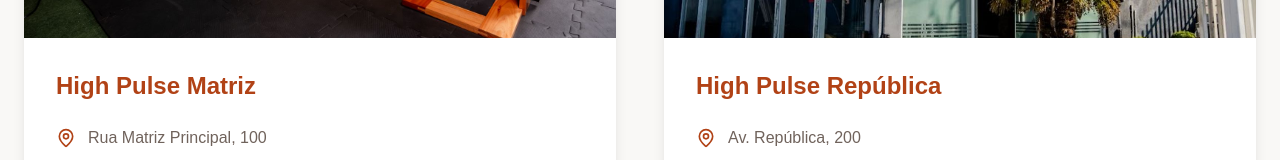
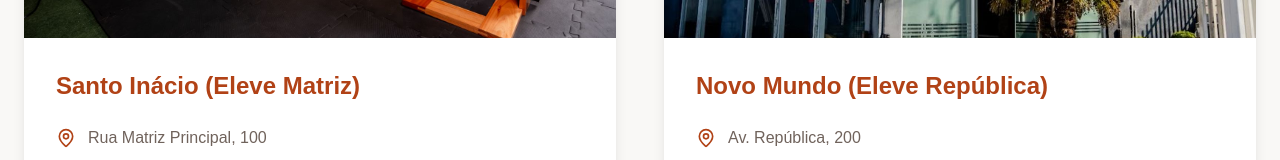
Before and after one commit to acdomzgc-web/studio-eleve-pilates, a React (Vite) app: page / in a window 1280 px wide. Shown: the part 3782-3942 px from the top of the page. Built offline with nearby package versions, Linux system fonts and the light colour scheme.

Commit message:
Update landing page images for founder and units

```diff
--- a/src/components/home/Founder.tsx
+++ b/src/components/home/Founder.tsx
@@ -1,5 +1,4 @@
 import { cn } from '@/lib/utils'
-import founderImage from '@/assets/foto-clara-fundadora-e0d3f.jpeg'
 
 export function Founder() {
   return (
@@ -8,7 +7,7 @@
         <div className="grid gap-12 lg:grid-cols-2 items-center">
           <div className="relative aspect-square md:aspect-[4/5] overflow-hidden rounded-2xl shadow-xl">
             <img
-              src={founderImage}
+              src="https://img.usecurling.com/ppl/large?gender=female&seed=clara"
               alt="Clara Freitas - Fundadora"
               className="object-cover w-full h-full"
             />
--- a/src/components/home/Location.tsx
+++ b/src/components/home/Location.tsx
@@ -1,13 +1,13 @@
 import { MapPin, Phone, Instagram, MessageCircle } from 'lucide-react'
 import { Card, CardContent } from '@/components/ui/card'
 import { Button } from '@/components/ui/button'
-import matrizImage from '@/assets/eleve-matriz-bc7b4.jpeg'
-import republicaImage from '@/assets/eleve-republica-753e7.jpeg'
+import matrizImage from '@/assets/eleve-matriz-7da12.jpeg'
+import republicaImage from '@/assets/eleve-republica-30e0a.jpeg'
 
 const locations = [
   {
     id: 'matriz',
-    name: 'High Pulse Matriz',
+    name: 'Santo Inácio (Eleve Matriz)',
     image: matrizImage,
     address: 'Rua Matriz Principal, 100',
     phone: '(11) 99999-9999',
@@ -16,7 +16,7 @@
   },
   {
     id: 'republica',
-    name: 'High Pulse República',
+    name: 'Novo Mundo (Eleve República)',
     image: republicaImage,
     address: 'Av. República, 200',
     phone: '(11) 98888-8888',
```
Also changed, not shown: .skip.config.json, src/main.tsx (line endings or trailing spaces), vite-plugin-react-uid.js (line endings or trailing spaces).
